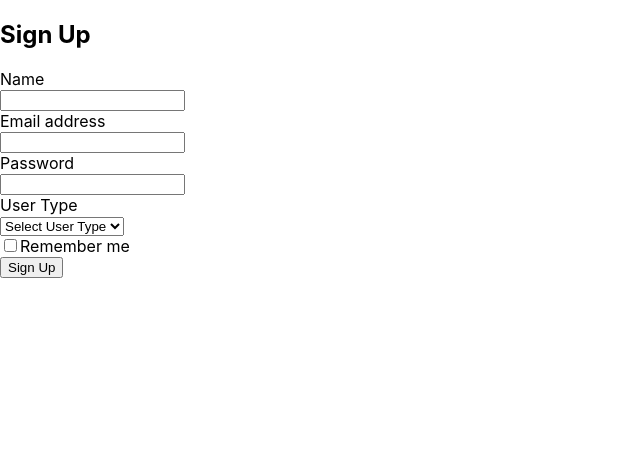
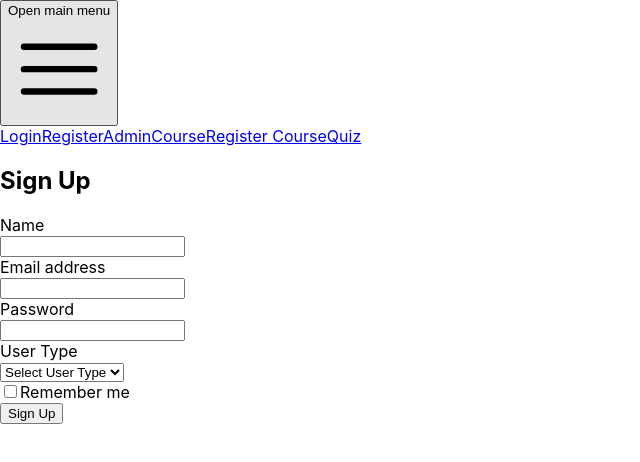
Before and after one commit to HassanNasir1/react-app, a React (Create React App) app: page /register in a window 1280 px wide. Shown: the top 462 px of the page, without its empty margins (0-640 px from the left). Built offline with nearby package versions, Linux system fonts and the light colour scheme.

Commit message:
passing props to navbar component

```diff
--- a/src/pages/Course.js
+++ b/src/pages/Course.js
@@ -6,6 +6,7 @@
 import { useNavigate } from "react-router-dom";
 import Footer from "../component/Footer";
 import QuizCreator from "../component/QuizCreator";
+import Navbar from "../component/Navbar";
 
 
 
@@ -48,8 +49,18 @@
 
   const schema = ["courseName", "courseCode", "courseType"];
 
+  const navigation = [
+    { name: 'Login', href: '/', current: false },
+    { name: 'Register', href: '/register', current: false },
+    { name: 'Admin', href: '/admin', current: false },
+    { name: 'Course', href: '/course', current: true },
+    { name: 'Register Course', href: '/course/register', current: false },
+    { name: 'Quiz', href: '/quiz', current: false },
+  ]
+
   return (
     <>
+    <Navbar navigation = {navigation} />
       <Header
         heading={"Welcome to Teachers panel"}
         tagline={
--- a/src/pages/Login.js
+++ b/src/pages/Login.js
@@ -1,22 +1,34 @@
 import { useState } from "react";
 import { signInUser } from "../api/user";
+import Navbar from "../component/Navbar";
 export default function Register() {
 
   const [email, setEmail] = useState("");
   const [password, setPassword] = useState("");
   const [err, setErr] = useState("");
+  const [jwt, setJwt] = useState("");
 
 
-
-  const onSigningIn = response => {
+  const onSigningIn = (response) => {
 
       setEmail("");
       setPassword("");
+      setJwt(response.token)
 
   }
+  //console.log(jwt);
+  const navigation = [
+    { name: 'Login', href: '/', current: true },
+    { name: 'Register', href: '/register', current: false },
+    { name: 'Admin', href: '/admin', current: false },
+    { name: 'Course', href: '/course', current: false },
+    { name: 'Register Course', href: '/course/register', current: false },
+    { name: 'Quiz', href: '/quiz', current: false },
+  ]
 
   return (
     <>
+   <Navbar navigation = {navigation} />
       {/*
           This example requires updating your template:
 
--- a/src/pages/Quiz.js
+++ b/src/pages/Quiz.js
@@ -5,6 +5,7 @@
 import Header from "../component/Header";
 import Footer from "../component/Footer";
 import Card from "../component/Card";
+import Navbar from "../component/Navbar";
 
 const Quiz = () => {
   const [course, setCourse] = useState([]);
@@ -61,9 +62,18 @@
   //   const headings = ["Course Name", "Course Code", "Course Type", "Action"];
 
   //const schema = ["courseName", "courseCode", "courseType"];
+  const navigation = [
+    { name: 'Login', href: '/', current: false },
+    { name: 'Register', href: '/register', current: false },
+    { name: 'Admin', href: '/admin', current: false },
+    { name: 'Course', href: '/course', current: false },
+    { name: 'Register Course', href: '/course/register', current: false },
+    { name: 'Quiz', href: '/quiz', current: true },
+  ]
 
   return (
     <>
+    <Navbar navigation = {navigation}/>
       {/* <Table
         headings={headings}
         data={course}
@@ -71,6 +81,7 @@
         onDeleteRow={onDeleteRow}
         name={"Courses"}
       /> */}
+
       <Header
         heading={"Welcome to Student Panel"}
         tagline={
--- a/src/pages/Register.js
+++ b/src/pages/Register.js
@@ -1,5 +1,6 @@
 import { useState } from "react";
 import { registerUser } from "../api/user";
+import Navbar from "../component/Navbar";
 
 export default function Register() {
   const [name, setName] = useState("");
@@ -17,8 +18,18 @@
 
   }
 
+  const navigation = [
+    { name: 'Login', href: '/', current: false },
+    { name: 'Register', href: '/register', current: true },
+    { name: 'Admin', href: '/admin', current: false },
+    { name: 'Course', href: '/course', current: false },
+    { name: 'Register Course', href: '/course/register', current: false },
+    { name: 'Quiz', href: '/quiz', current: false },
+  ]
+
   return (
     <>
+    <Navbar navigation={navigation}/>
       {/*
           This example requires updating your template:
 
--- a/src/pages/RegisterCourse.js
+++ b/src/pages/RegisterCourse.js
@@ -1,10 +1,22 @@
 import RegisterCourse from '../component/Course';
 import Header from '../component/Header';
 import Footer from "../component/Footer";
+import Navbar from "../component/Navbar";
+
+const navigation = [
+  { name: 'Login', href: '/', current: false },
+  { name: 'Register', href: '/register', current: false },
+  { name: 'Admin', href: '/admin', current: false },
+  { name: 'Course', href: '/course', current: true },
+  { name: 'Register Course', href: '/course/register', current: true },
+  { name: 'Quiz', href: '/quiz', current: false },
+]
+
 
 const registerCourse = () => {
 return (
     <>
+    <Navbar navigation={navigation} />
     <Header
         heading={"Course Registration"}
         tagline={
--- a/src/pages/Users.js
+++ b/src/pages/Users.js
@@ -6,6 +6,7 @@
 import { remove, getAll } from "../api/course";
 import Header from "../component/Header";
 import Footer from "../component/Footer";
+import Navbar from "../component/Navbar";
 
 const Users = () => {
   const [user, setUser] = useState({});
@@ -94,10 +95,20 @@
 
   const schema = ["name", "email", "userType"];
 
+  const navigation = [
+    { name: 'Login', href: '/', current: false },
+    { name: 'Register', href: '/register', current: false },
+    { name: 'Admin', href: '/admin', current: true },
+    { name: 'Course', href: '/course', current: false },
+    { name: 'Register Course', href: '/course/register', current: false },
+    { name: 'Quiz', href: '/quiz', current: false },
+  ]
+
 
 
   return (
     <>
+    <Navbar navigation = {navigation}/>
       <Header
         heading={"Welcome to Administrator Panel"}
         tagline={
```
